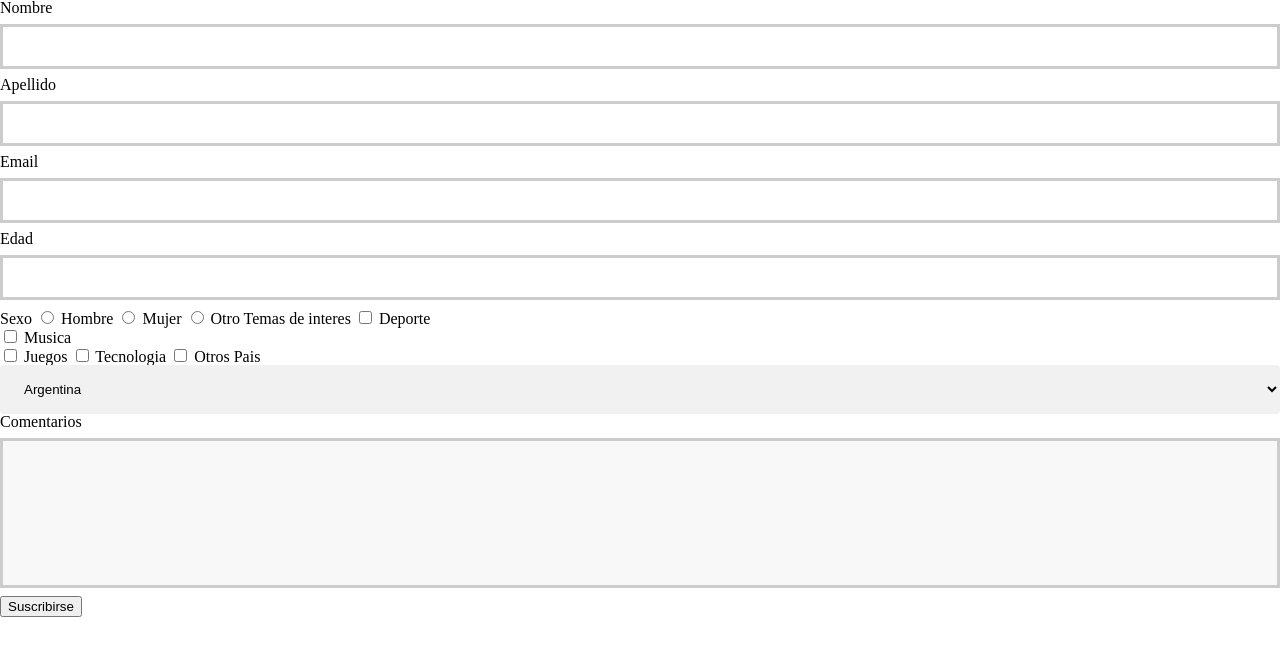
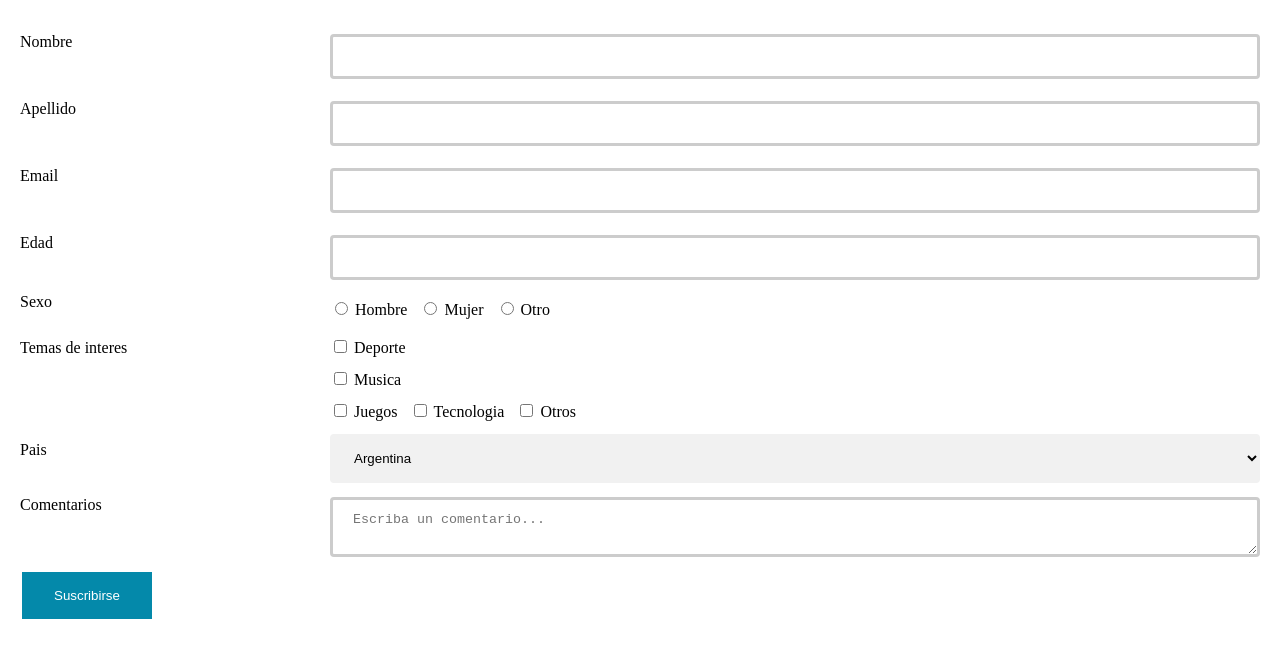
Before and after one commit to fran2708/LPPA-parcial-1, a plain HTML site: page html/suscripcion.html in a window 1280 px wide. Drawn offline with Linux system fonts and the light colour scheme.

Commit message:
fixing html and adding css

```diff
--- a/css/suscripcion.css
+++ b/css/suscripcion.css
@@ -1,20 +1,30 @@
+* {
+    box-sizing: border-box;
+}
 .formSuscripcion {
 
 }
 
-  input[type="text"] {
+input[type="text"], textarea {
     width: 100%;
     padding: 12px 20px;
     margin: 8px 0;
     box-sizing: border-box;
     border: 3px solid #ccc;
+    border-radius: 4px;
     -webkit-transition: 0.5s;
     transition: 0.5s;
     outline: none;
+    resize: vertical;
 }
 
-  input:focus {
-    border: 3px solid #555;
+label {
+    padding: 8px 8px 8px 0;
+    display: inline-block;
+}
+
+input:focus, textarea:focus {
+    border: 3px  solid #555;
 }
 
 select {
@@ -25,10 +35,36 @@
     background-color: #f1f1f1;
 }
 
-  #inputComentarios {
-    height: 150px;
-    padding: 12px 20px;
-    box-sizing: border-box;
-    background-color: #f8f8f8;
-    resize: none;
+#btnSuscribir {
+    background-color: #0489aa;
+    border: none;
+    color: white;
+    padding: 16px 32px;
+    text-decoration: none;
+    margin: 4px 2px;
+    cursor: pointer;
 }
+
+.container-form {
+    border-radius: 5px;
+    padding: 20px;
+}
+
+.col25 {
+    float: left;
+    width: 25%;
+    margin-top: 6px;
+}
+
+.col75 {
+    float: left;
+    width: 75%;
+    margin-top: 6px;
+}
+
+@media screen and (max-width: 600px) {
+    .col25, .col75, #btnSuscribir {
+        width: 100%;
+        margin-top: 0;
+    }
+}
--- a/html/suscripcion.html
+++ b/html/suscripcion.html
@@ -15,25 +15,58 @@
         </header>
 
         <body>
+            <div class="container-form">
                 <form id="formSucripcion">
+                    <div class="fila">
+                        <div class="col25">
                             <label for="inputFname">Nombre</label>
+                        </div>
+                        <div class="col75">
                             <input type="text" id="inputFname">
-                <label>Apellido</label>
+                        </div>
+                    </div>
+                    <div class="fila">
+                        <div class="col25">
+                            <label for="inputLname">Apellido</label>
+                        </div>
+                        <div class="col75">
                             <input type="text" id="inputLname">
-                <label>Email</label>
+                        </div>
+                    </div>
+                    <div class="fila">
+                        <div class="col25">
+                            <label for="inputEmail">Email</label>
+                        </div>
+                        <div class="col75">
                             <input type="text" id="inputEmail">
-                <label>Edad</label>
+                        </div>
+                    </div>
+                    <div class="fila">
+                        <div class="col25">
+                            <label for="inputEdad">Edad</label>
+                        </div>
+                        <div class="col75">
                             <input type="text" id="inputEdad">
-
-                <label>Sexo</label>
+                        </div>
+                    </div>
+                    <div class="fila">
+                        <div class="col25">
+                            <label">Sexo</label>
+                        </div>
+                        <div class="col75">
                             <input type="radio" id="inputHombre" name="inputSexo" value="Hombre">
                             <label for="inputHombre">Hombre</label>
                             <input type="radio" id="inputMujer" name="inputSexo" value="Mujer">
                             <label for="inputMujer">Mujer</label>
                             <input type="radio" id="inputOtro" name="inputSexo" value="Otro">
                             <label for="inputOtro">Otro</label>
-
+                        </div>
+                    </div>
+                    <div class="fila">
+                        <div class="col25">
                             <label>Temas de interes</label>
+                        </div>
+                        <div class="col75">
                             <input type="checkbox" id="interes0" name="interes0" value="Deporte">
                             <label for="interes0">Deporte</label><br>
                             <input type="checkbox" id="interes1" name="interes1" value="Musica">
@@ -44,20 +77,34 @@
                             <label for="interes3">Tecnologia</label>
                             <input type="checkbox" id="interes4" name="interes4" value="Otros">
                             <label for="interes4">Otros</label>
-
+                        </div>
+                    </div>
+                    <div class="fila">
+                        <div class="col25">
                             <label for="pais">Pais</label>
+                        </div>
+                        <div class="col75">
                             <select name="pais" id="pais">
                                 <option value="argentina">Argentina</option>
                                 <option value="brasil">Brasil</option>
                                 <option value="chile">Chile</option>
                                 <option value="uruguay">Uruguay</option>
                             </select>
-
-                <label>Comentarios</label>
-                <input type="text" id="inputComentarios">
-
+                        </div>
+                    </div>
+                    <div class="fila">
+                        <div class="col25">
+                            <label for="inputComentarios">Comentarios</label>
+                        </div>
+                        <div class="col75">
+                            <textarea id="inputComentarios" name="inputComentarios" placeholder="Escriba un comentario..."></textarea>
+                        </div>
+                    </div>
+                    <div class="fila">
                         <button type="submit" id="btnSuscribir" name="btnSuscribir">Suscribirse</button>
+                    </div>
                 </form>
+            </div>
         </body>
     </body>
 </html>
```
Lines whose indentation alone changed are shown as unchanged.
